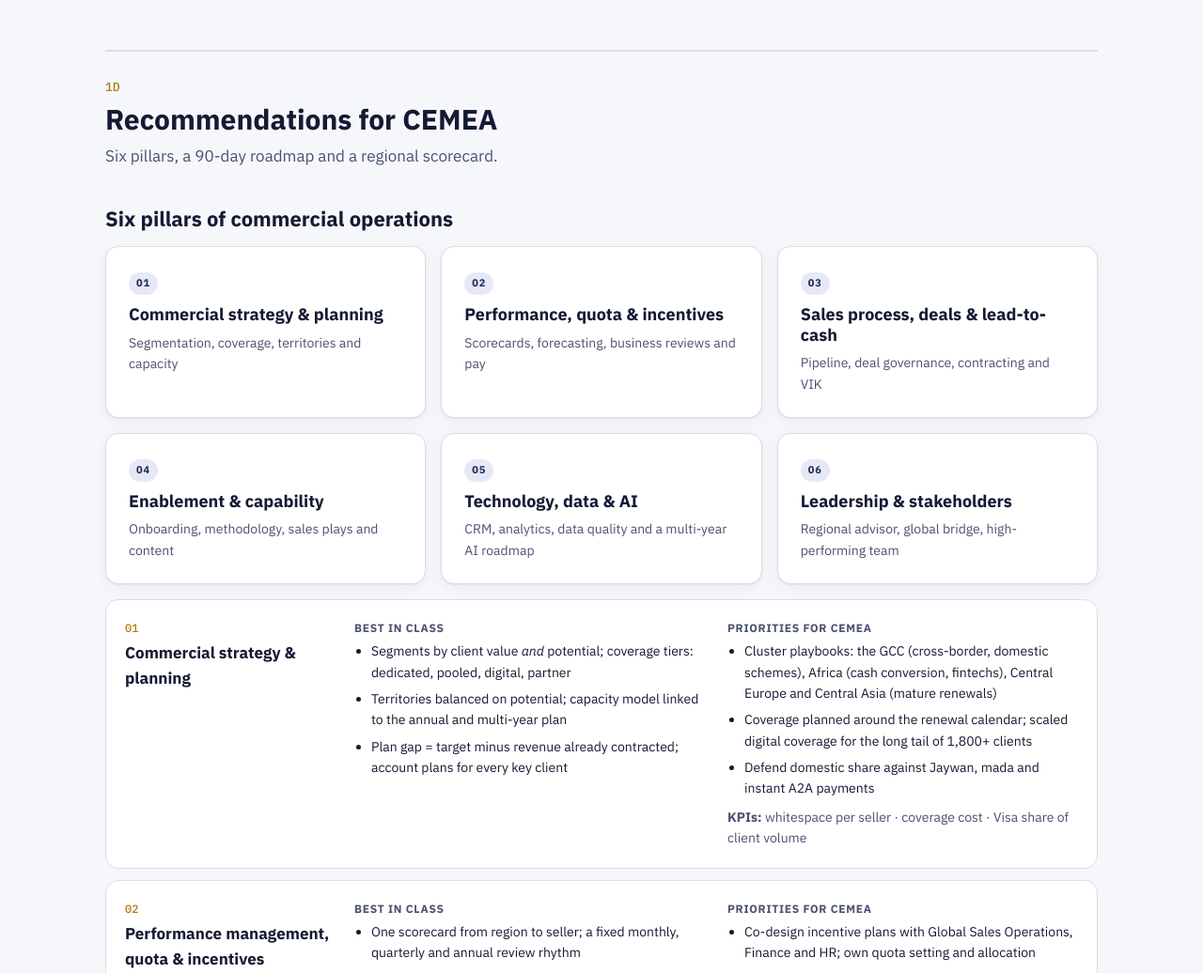
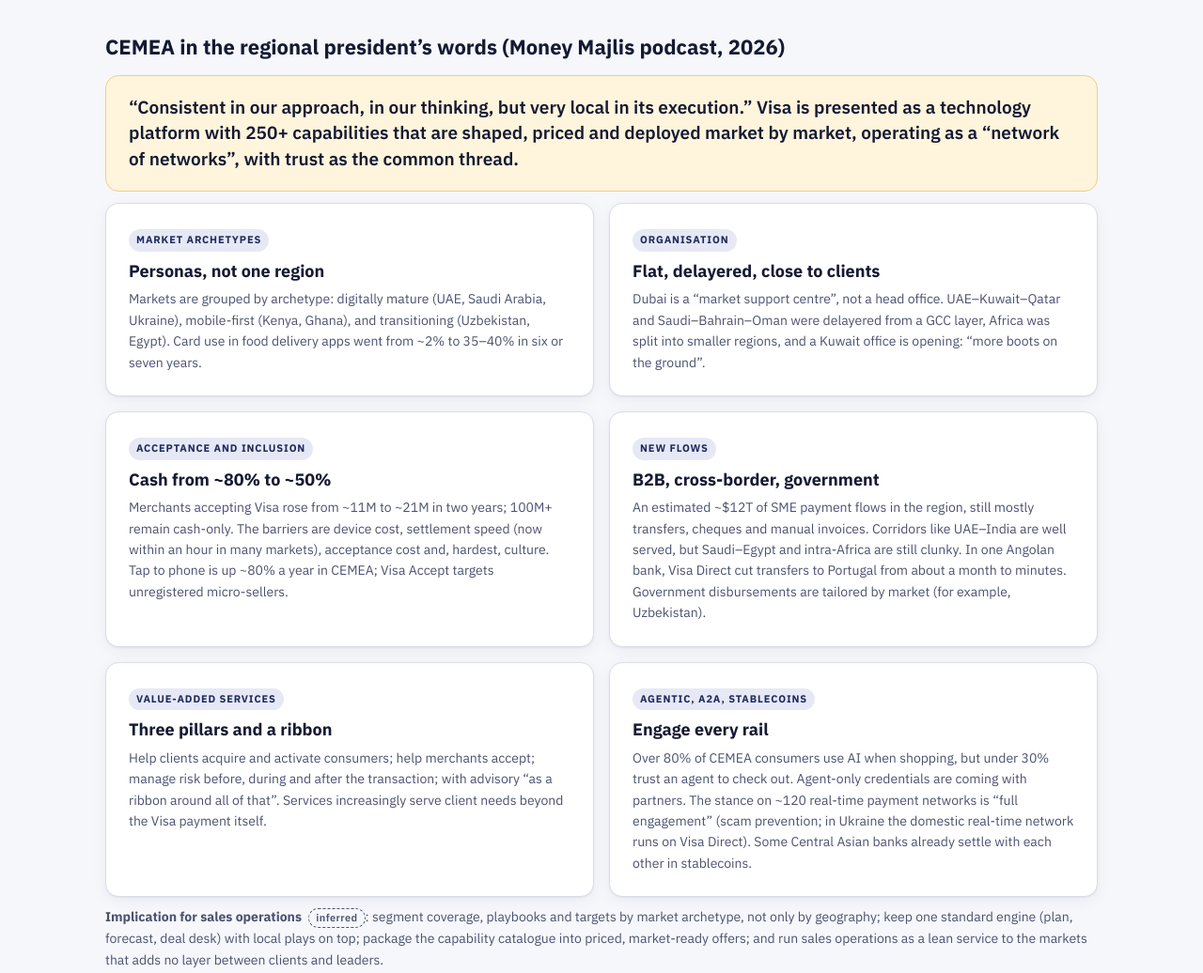
Before and after one commit to abhiagent86/visa, a plain HTML site: page index.html in a window 1280 px wide. Shown: the part 10372-11408 px from the top of the page at 94% size. Drawn offline with Linux system fonts and the light colour scheme.

Commit message:
Add CEMEA regional view from public podcast interview
Co-Authored-By: Claude Opus 5.5 <noreply@anthropic.com>
Claude-Session: https://claude.ai/code/session_01Uw7ZmjTfypsbd2KpcCdxTx

```diff
--- a/index.html
+++ b/index.html
@@ -669,6 +669,18 @@ body.ed-active{padding-bottom:96px}
     </div>
     <p class="small muted" style="margin-top:10px"><b>On networks:</b> AI agents may concentrate demand into a few gateways, but cards keep a strategic moat (rewards, credit, fraud and dispute protection, ubiquity) and remain the default execution layer in the near term; interoperable A2A and MCP protocols plus a trust orchestration layer are the requirements. <b>Implications for CEMEA sales operations:</b> pick a few scaled bets (deal desk and pricing leakage, pipeline and forecast, account planning) rather than many pilots; measure them on P&amp;L outcomes; build closed-loop learning into each. Uplift figures are BCG’s illustrative ranges across its client work, not Visa’s.</p>
 
+    <h3 class="sub">CEMEA in the regional president’s words (Money Majlis podcast, 2026)</h3>
+    <div class="callout" style="margin-bottom:12px"><p class="big" style="font-size:clamp(16px,1.8vw,19px)">“Consistent in our approach, in our thinking, but very local in its execution.” Visa is presented as a technology platform with 250+ capabilities that are shaped, priced and deployed market by market, operating as a “network of networks”, with trust as the common thread.</p></div>
+    <div class="grid g2" style="align-content:start">
+      <div class="card"><span class="tag navy">Market archetypes</span><h4>Personas, not one region</h4><p class="muted small" style="margin:0">Markets are grouped by archetype: digitally mature (UAE, Saudi Arabia, Ukraine), mobile-first (Kenya, Ghana), and transitioning (Uzbekistan, Egypt). Card use in food delivery apps went from ~2% to 35–40% in six or seven years.</p></div>
+      <div class="card"><span class="tag navy">Organisation</span><h4>Flat, delayered, close to clients</h4><p class="muted small" style="margin:0">Dubai is a “market support centre”, not a head office. UAE–Kuwait–Qatar and Saudi–Bahrain–Oman were delayered from a GCC layer, Africa was split into smaller regions, and a Kuwait office is opening: “more boots on the ground”.</p></div>
+      <div class="card"><span class="tag navy">Acceptance and inclusion</span><h4>Cash from ~80% to ~50%</h4><p class="muted small" style="margin:0">Merchants accepting Visa rose from ~11M to ~21M in two years; 100M+ remain cash-only. The barriers are device cost, settlement speed (now within an hour in many markets), acceptance cost and, hardest, culture. Tap to phone is up ~80% a year in CEMEA; Visa Accept targets unregistered micro-sellers.</p></div>
+      <div class="card"><span class="tag navy">New flows</span><h4>B2B, cross-border, government</h4><p class="muted small" style="margin:0">An estimated ~$12T of SME payment flows in the region, still mostly transfers, cheques and manual invoices. Corridors like UAE–India are well served, but Saudi–Egypt and intra-Africa are still clunky. In one Angolan bank, Visa Direct cut transfers to Portugal from about a month to minutes. Government disbursements are tailored by market (for example, Uzbekistan).</p></div>
+      <div class="card"><span class="tag navy">Value-added services</span><h4>Three pillars and a ribbon</h4><p class="muted small" style="margin:0">Help clients acquire and activate consumers; help merchants accept; manage risk before, during and after the transaction; with advisory “as a ribbon around all of that”. Services increasingly serve client needs beyond the Visa payment itself.</p></div>
+      <div class="card"><span class="tag navy">Agentic, A2A, stablecoins</span><h4>Engage every rail</h4><p class="muted small" style="margin:0">Over 80% of CEMEA consumers use AI when shopping, but under 30% trust an agent to check out. Agent-only credentials are coming with partners. The stance on ~120 real-time payment networks is “full engagement” (scam prevention; in Ukraine the domestic real-time network runs on Visa Direct). Some Central Asian banks already settle with each other in stablecoins.</p></div>
+    </div>
+    <p class="small muted" style="margin-top:10px"><b>Implication for sales operations</b> <span class="inf">inferred</span>: segment coverage, playbooks and targets by market archetype, not only by geography; keep one standard engine (plan, forecast, deal desk) with local plays on top; package the capability catalogue into priced, market-ready offers; and run sales operations as a lean service to the markets that adds no layer between clients and leaders.</p>
+
     <div class="part"><span class="part-code">1D</span><h3>Recommendations for CEMEA</h3><p>Six pillars, a 90-day roadmap and a regional scorecard.</p></div>
 
     <h3 class="sub">Six pillars of commercial operations</h3>
@@ -2280,6 +2292,7 @@ body.ed-active{padding-bottom:96px}
       <li><a href="https://thefintechtimes.com/visa-bets-on-stablecoins-processing-and-fraud-detection/" target="_blank" rel="noopener">The Fintech Times: Visa bets on processing and fraud detection (Sep 2026)</a></li>
       <li><a href="https://www.sec.gov/Archives/edgar/data/1141391/000114139126000003/ma12312025-exx991xearnings.htm" target="_blank" rel="noopener">Mastercard Q4 and full-year 2025 earnings release (SEC)</a></li>
       <li><a href="https://www.fintechwrapup.com/p/deep-dive-mastercards-value-added" target="_blank" rel="noopener">Fintech Wrap Up: Mastercard value-added services deep dive</a></li>
+      <li><a href="https://www.youtube.com/watch?v=yPKEPkebIp4" target="_blank" rel="noopener">Money Majlis podcast: interview with Visa’s Regional President, CEMEA (2026)</a></li>
       <li><a href="https://www.fxcintel.com/research/analysis/ct-visa-q4-2026-earnings" target="_blank" rel="noopener">FXC Intelligence: Visa Q4 2026 earnings (Visa Direct transactions)</a></li>
       <li><a href="https://techafricanews.com/2026/09/21/visa-expands-visa-direct-money-transfer-network-across-saudi-arabia/" target="_blank" rel="noopener">Visa expands Visa Direct across Saudi Arabia (Sept 2026)</a></li>
       <li><a href="https://www.finextra.com/pressarticle/106598/adib-taps-visa-for-cross-border-remittances" target="_blank" rel="noopener">ADIB taps Visa for cross-border remittances</a></li>
```
